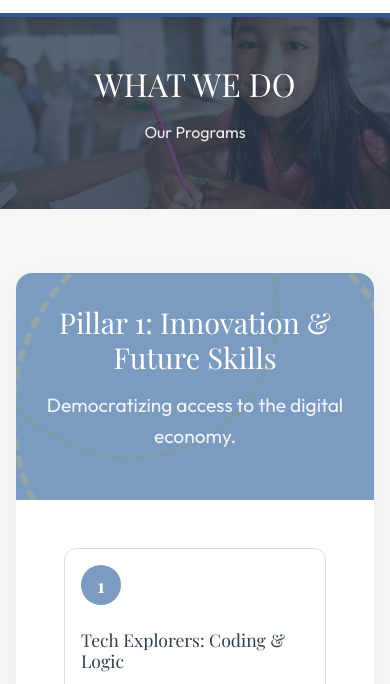
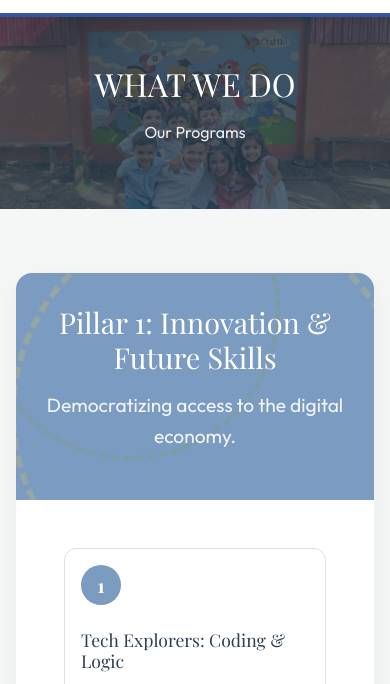
Before and after one commit to rissierieduktec/web, a plain HTML site: page what-we-do.html in a window 390 px wide. Shown: the part 131-815 px from the top of the page. Drawn offline with nearby package versions, Linux system fonts and the light colour scheme; a web font is replaced by a local one.

Commit message:
foto cambiada 01

```diff
--- a/css/style.css
+++ b/css/style.css
@@ -1021,7 +1021,7 @@ a:hover {
 
 /* What We Do Page Styles */
 .visual-style-hero {
-    background: linear-gradient(rgba(44, 62, 80, 0.8), rgba(44, 62, 80, 0.8)), url('../img/what-we-do-hero.jpg');
+    background: linear-gradient(rgba(44, 62, 80, 0.8), rgba(44, 62, 80, 0.8)), url('../img/what-we-do-hero-updated.jpg');
     /* Original hero style */
     background-size: cover;
     background-position: center;
@@ -1214,7 +1214,7 @@ a:hover {
 
     /* What We Do Page Styles */
     .visual-style-hero {
-        background: linear-gradient(rgba(44, 62, 80, 0.8), rgba(44, 62, 80, 0.8)), url('../img/what-we-do-hero.jpg');
+        background: linear-gradient(rgba(44, 62, 80, 0.8), rgba(44, 62, 80, 0.8)), url('../img/what-we-do-hero-updated.jpg');
         /* Original hero style */
         background-size: cover;
         background-position: center;
```
Also changed, not shown: img/what-we-do-hero-updated.jpg (added).
